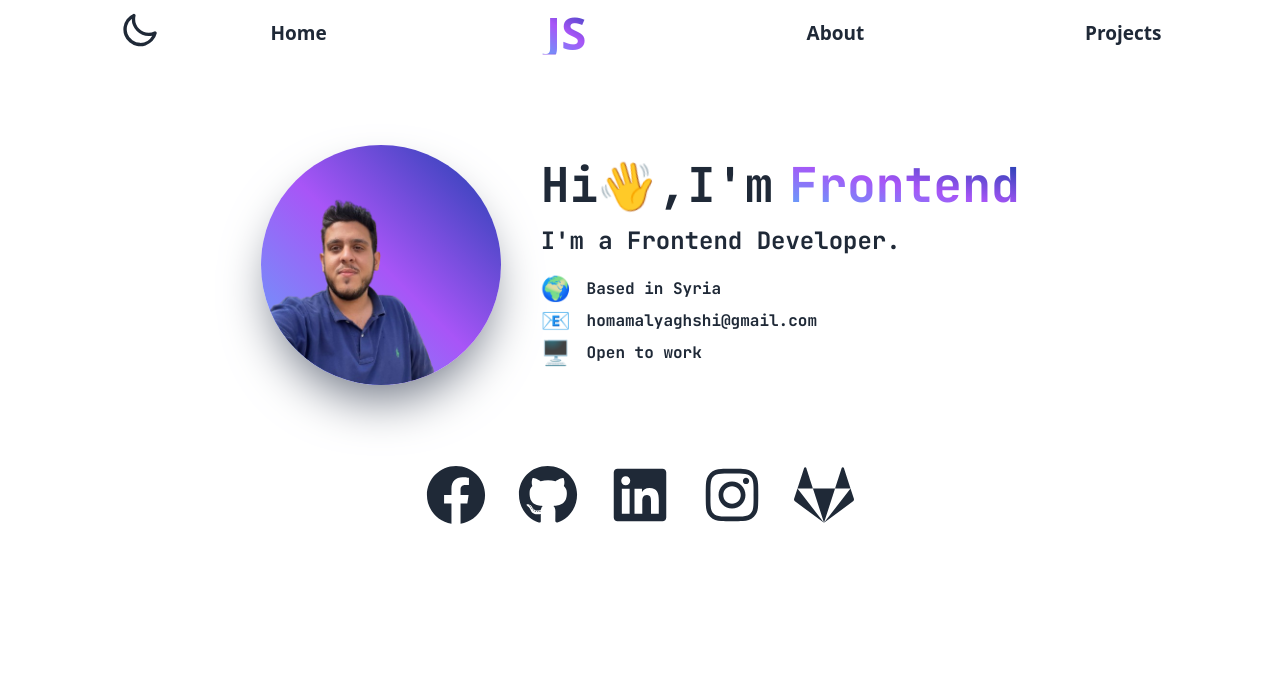
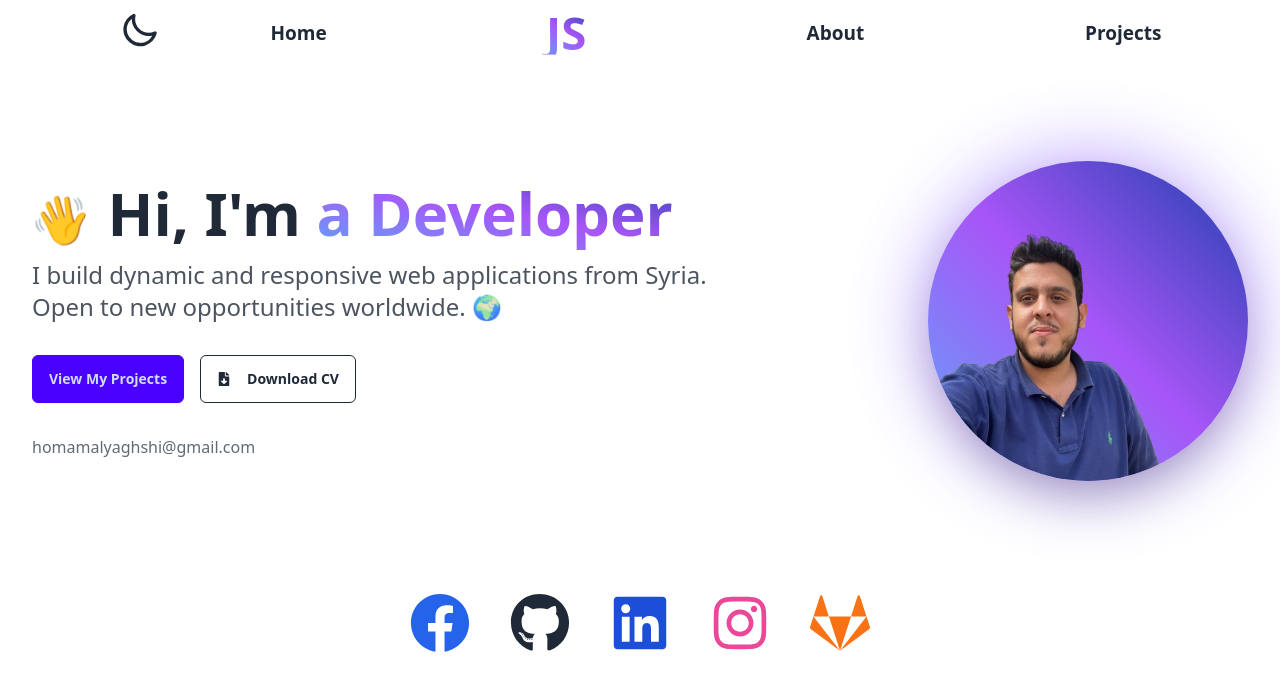
Before and after one commit to HomamAlyaghshi/portfolio, a React (Create React App) app: page / in a window 1280 px wide. Shown: the top 690 px of the page. Built offline with nearby package versions, Linux system fonts and the light colour scheme.

Commit message:
New style

```diff
--- a/src/components/HeroSections.jsx
+++ b/src/components/HeroSections.jsx
@@ -1,60 +1,79 @@
 import React from "react";
-import "../style.css";
+import "../style.css"; // تأكد من أن هذا الملف يحتوي على كلاسات waving-hand و gradient-text
 import { TypeAnimation } from "react-type-animation";
+import { FaFileDownload } from 'react-icons/fa';
 
 const HeroSections = () => {
   return (
-    <div className="flex justify-center items-center sm:h-[400px] h-full w-full">
-      <div className="sm:flex grid gap-10 items-center text-center ">
-        <div className="flex justify-center">
-          <img
-            alt="my pic"
+    // استخدام padding عمودي بدلاً من ارتفاع ثابت، وتحسين التخطيط
+    // تقليل الـ padding الأفقي على الشاشات الصغيرة لجعل المحتوى يملأ الشاشة بشكل أفضل
+    <section className="hero container mx-auto py-16 sm:py-24 px-4 sm:px-6 lg:px-8">
+      {/* تقليل الـ gap على الشاشات الصغيرة (افتراضي) ثم زيادته على الشاشات الكبيرة */}
+      <div className="grid grid-cols-1 sm:grid-cols-12 gap-6 sm:gap-10 items-center">
+
+        {/* --- قسم النصوص والمعلومات --- */}
+        {/* سيظهر أولاً في الشاشات الكبيرة، وعلى الموبايل سيظهر أولاً (بشكل افتراضي مع grid-cols-1) */}
+        <div className="sm:col-span-7 text-center sm:text-left">
+          {/* التحكم في حجم الخط ليتناسب مع الموبايل بشكل جيد */}
+          <h1 className="text-3xl sm:text-5xl md:text-6xl font-extrabold whitespace-nowrap mb-4">
+            <span className="waving-hand text-4xl sm:text-5xl">👋</span> Hi, I'm{" "}
+            <span className="gradient-text">
+              <TypeAnimation
+                sequence={["Homam", 2000, "a Developer", 2000]}
+                wrapper="span"
+                speed={30}
+                repeat={Infinity}
+              />
+            </span>
+          </h1>
+
+          {/* حجم الخط للنص الوصفي على الموبايل */}
+          <p className="text-lg sm:text-2xl text-base-content/80 mb-8">
+            I build dynamic and responsive web applications from Syria.
+            Open to new opportunities worldwide. 🌍
+          </p>
+
+          {/* --- أزرار الدعوة لاتخاذ إجراء (CTA) --- */}
+          {/* التأكد من أن الأزرار تظهر بشكل مكدس على الموبايل ومرتبة أفقيًا على الشاشات الأكبر */}
+          <div className="flex flex-col sm:flex-row items-center gap-4 justify-center sm:justify-start">
+            <a href="/projectspage" className="btn btn-primary w-full sm:w-auto rounded-md">
+              View My Projects
+            </a>
+            <a href="/Homam_Alyaghshi_React_CV.pdf" download className="btn btn-outline w-full sm:w-auto rounded-md">
+              <FaFileDownload className="mr-2"/>
+              Download CV
+            </a>
+          </div>
+
+          {/* معلومات الاتصال بطريقة أنظف */}
+            <div className="mt-8 text-center sm:text-left">
+              <a
+                href="mailto:homamalyaghshi@gmail.com"
+                className="text-base-content/70 hover:text-primary transition-colors duration-300"
+              >
+                homamalyaghshi@gmail.com
+              </a>
+            </div>
+
+        </div>
+
+        {/* --- قسم الصورة الشخصية --- */}
+        {/* تم عكس ترتيبه مع النصوص في الشاشات الكبيرة، لكنه سيأتي بعد النصوص على الموبايل */}
+        <div className="sm:col-span-5 flex justify-center sm:justify-end">
+          {/* الحفاظ على حجم الصورة على الموبايل مع إمكانية إضافة max-width لمنع الكبر الزائد */}
+          <div className="relative w-64 h-64 sm:w-80 sm:h-80 max-w-full">
+            {/* تأثير التوهج (glow effect) */}
+            <div className="absolute inset-0 bg-primary rounded-full blur-2xl opacity-40"></div>
+            <img
+            alt="صورة شخصية لهمام"
             src="/images/withoutback.png"
-            className="w-80 h-80 sm:w-60 sm:h-60 bg-mycolor rounded-full shadow-2xl shadow-gray-500"
-          />
-        </div>
-        <div className="grid gap-y-4 py-8 font-mono font-bold ">
-
-          <div className="flex justify-center items-center ">
-            <div className="sm:text-5xl text-3xl whitespace-nowrap flex items-center justify-center gap-4 ">
-              <div>Hi
-              <span className="waving-hand">👋</span>
-              ,I'm</div>
-              <span className="gradient-text sm:text-5xl text-3xl text-left sm:w-[230px] w-[150px] justify-center items-center">
-                <TypeAnimation
-                  sequence={[
-                    "Homam",
-                    1000,
-                    "Frontend",
-                  1000,
-                  ]}
-                  wrapper="span"
-                  speed={50}
-                  repeat={Infinity}
-                />
-              </span>
-              </div>
-          </div>
-          <div className="text-2xl sm:text-left text-center">
-            I'm a Frontend Developer.
-          </div>
-          <div className="grid sm:justify-start justify-center">
-            <div className="flex gap-4 items-center transform transition-transform duration-500 hover:translate-y-[-5px]">
-              <div className="text-2xl">🌍</div>
-              <span>Based in Syria</span>
-            </div>
-            <div className="flex gap-4 items-center transform transition-transform duration-500 hover:translate-y-[-5px]">
-              <div className="text-2xl">📧</div>
-              <span>homamalyaghshi@gmail.com</span>
-            </div>
-            <div className="flex gap-4 items-center transform transition-transform duration-500 hover:translate-y-[-5px]">
-              <div className="text-2xl">🖥️</div>
-              <span>Open to work</span>
-            </div>
+              className="relative w-full h-full object-cover bg-mycolor rounded-full shadow-2xl transition-transform duration-300 hover:scale-105"
+            />
           </div>
         </div>
+
       </div>
-    </div>
+    </section>
   );
 };
 
--- a/src/components/SocialMedia.jsx
+++ b/src/components/SocialMedia.jsx
@@ -3,31 +3,46 @@ import { FaFacebook, FaGithub, FaLinkedin, FaInstagram, FaGitlab } from 'react-i
 
 const SocialMedia = () => {
     return (
-        <div className='flex justify-center items-center w-full h-full gap-4 sm:gap-8'>
-            <a href="https://www.facebook.com/hummam.yag?mibextid=kFxxJD" target="_blank" rel="noopener noreferrer">
-                <button>
-                    <FaFacebook size="60px" />
-                </button>
+        <div className='flex flex-wrap justify-center items-center w-full h-full gap-4 sm:gap-10 p-4'> {/* تقليل الفراغ على الموبايل وزيادته على الشاشات الكبيرة */}
+            <a href="https://www.facebook.com/hummam.yag?mibextid=kFxxJD" target="_blank" rel="noopener noreferrer"
+               className="relative group transform transition-transform duration-300 hover:scale-110">
+                {/* حجم الأيقونة: 48px على الموبايل (افتراضي) و 60px على الشاشات الكبيرة */}
+                <FaFacebook size="48px" className="text-blue-600 hover:text-blue-800 transition-colors duration-300 sm:size-[60px]" />
+                <span className="absolute bottom-full left-1/2 -translate-x-1/2 mb-2 px-3 py-1 bg-gray-800 text-white text-xs rounded-md opacity-0 group-hover:opacity-100 transition-opacity duration-300 whitespace-nowrap">
+                    Facebook
+                </span>
             </a>
-            <a href="https://github.com/HomamAlyaghshi" target="_blank" rel="noopener noreferrer">
-                <button>
-                    <FaGithub size="60px" />
-                </button>
+            <a href="https://github.com/HomamAlyaghshi" target="_blank" rel="noopener noreferrer"
+               className="relative group transform transition-transform duration-300 hover:scale-110">
+                {/* حجم الأيقونة: 48px على الموبايل (افتراضي) و 60px على الشاشات الكبيرة */}
+                <FaGithub size="48px" className="text-gray-800 hover:text-gray-900 transition-colors duration-300 sm:size-[60px]" />
+                <span className="absolute bottom-full left-1/2 -translate-x-1/2 mb-2 px-3 py-1 bg-gray-800 text-white text-xs rounded-md opacity-0 group-hover:opacity-100 transition-opacity duration-300 whitespace-nowrap">
+                    GitHub
+                </span>
             </a>
-            <a href="https://www.linkedin.com/in/homam-alyaghshi-ab78351a6/" target="_blank" rel="noopener noreferrer">
-                <button>
-                    <FaLinkedin size="60px" />
-                </button>
+            <a href="https://www.linkedin.com/in/homam-alyaghshi-ab78351a6/" target="_blank" rel="noopener noreferrer"
+               className="relative group transform transition-transform duration-300 hover:scale-110">
+                {/* حجم الأيقونة: 48px على الموبايل (افتراضي) و 60px على الشاشات الكبيرة */}
+                <FaLinkedin size="48px" className="text-blue-700 hover:text-blue-900 transition-colors duration-300 sm:size-[60px]" />
+                <span className="absolute bottom-full left-1/2 -translate-x-1/2 mb-2 px-3 py-1 bg-gray-800 text-white text-xs rounded-md opacity-0 group-hover:opacity-100 transition-opacity duration-300 whitespace-nowrap">
+                    LinkedIn
+                </span>
             </a>
-            <a href="https://www.instagram.com/homam_yaghshi/profilecard/?igsh=YTB4dXN2ZDV3cWE0" target="_blank" rel="noopener noreferrer">
-                <button>
-                    <FaInstagram size="60px" />
-                </button>
+            <a href="https://www.instagram.com/homam_yaghshi/profilecard/?igsh=YTB4dXN2ZDV3cWE0" target="_blank" rel="noopener noreferrer"
+               className="relative group transform transition-transform duration-300 hover:scale-110">
+                {/* حجم الأيقونة: 48px على الموبايل (افتراضي) و 60px على الشاشات الكبيرة */}
+                <FaInstagram size="48px" className="text-pink-500 hover:text-purple-700 transition-colors duration-300 sm:size-[60px]" />
+                <span className="absolute bottom-full left-1/2 -translate-x-1/2 mb-2 px-3 py-1 bg-gray-800 text-white text-xs rounded-md opacity-0 group-hover:opacity-100 transition-opacity duration-300 whitespace-nowrap">
+                    Instagram
+                </span>
             </a>
-            <a href="https://gitlab.com/homamalyaghshi/" target="_blank" rel="noopener noreferrer">
-                <button>
-                    <FaGitlab size="60px " />
-                </button>
+            <a href="https://gitlab.com/homamalyaghshi/" target="_blank" rel="noopener noreferrer"
+               className="relative group transform transition-transform duration-300 hover:scale-110">
+                {/* حجم الأيقونة: 48px على الموبايل (افتراضي) و 60px على الشاشات الكبيرة */}
+                <FaGitlab size="48px" className="text-orange-500 hover:text-orange-700 transition-colors duration-300 sm:size-[60px]" />
+                <span className="absolute bottom-full left-1/2 -translate-x-1/2 mb-2 px-3 py-1 bg-gray-800 text-white text-xs rounded-md opacity-0 group-hover:opacity-100 transition-opacity duration-300 whitespace-nowrap">
+                    GitLab
+                </span>
             </a>
         </div>
     );
--- a/src/shared/Appbar.jsx
+++ b/src/shared/Appbar.jsx
@@ -1,6 +1,6 @@
 import React, { useState,useEffect } from "react";
 import { Link } from "react-router-dom";
-import { FaBars, FaTimes } from "react-icons/fa"; // Import icons for the burger menu
+import { FaBars, FaTimes } from "react-icons/fa";
 
 const Appbar = () => {
   const [theme, setTheme] = useState(localStorage.getItem("theme") ? localStorage.getItem("theme") : "light");
```
Also changed, not shown: 1 other file (tests, documents, lock files or other folders).
